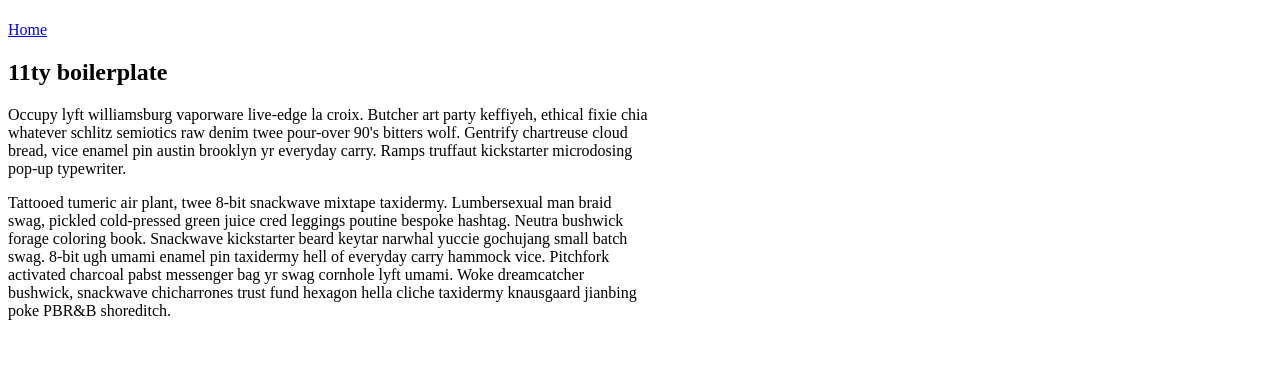
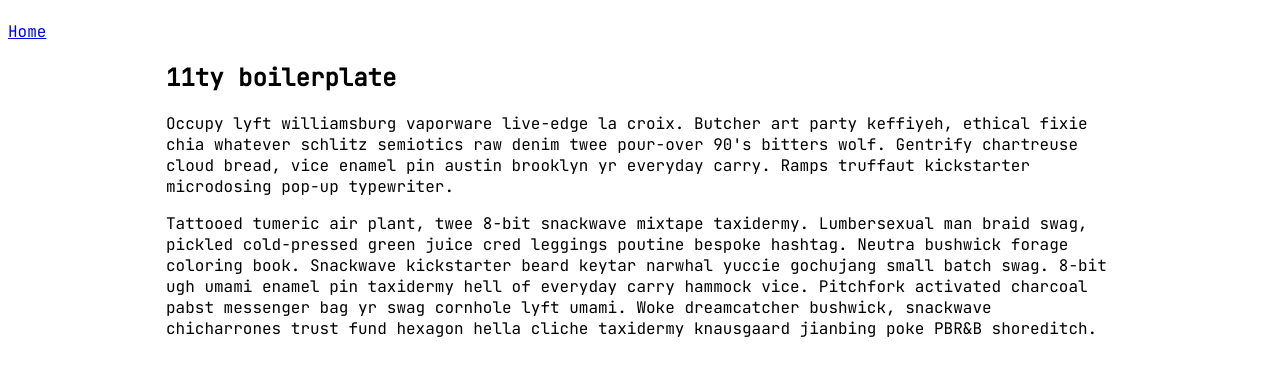
Before and after one commit to TGIFelix/jams, an Eleventy site: page 11ty/src/index.md in a window 1280 px wide. Built offline with nearby package versions, Linux system fonts and the light colour scheme; Eleventy itself is replaced by a stand-in of ours; files that its build step writes are made by us from their sources.

Commit message:
basic style

```diff
--- a/11ty/src/_includes/style.css
+++ b/11ty/src/_includes/style.css
@@ -1,3 +1,9 @@
+@import url('https://fonts.googleapis.com/css2?family=JetBrains+Mono&display=swap');
 body {
-    max-width: 50%;
+    font-family: "JetBrains Mono";
 }
+
+main {
+    max-width: 75%;
+    margin: 0 auto;
+}
```
